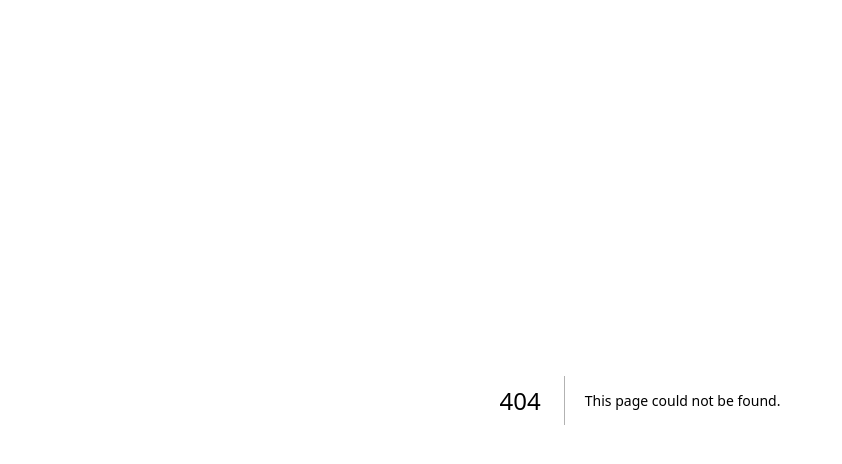
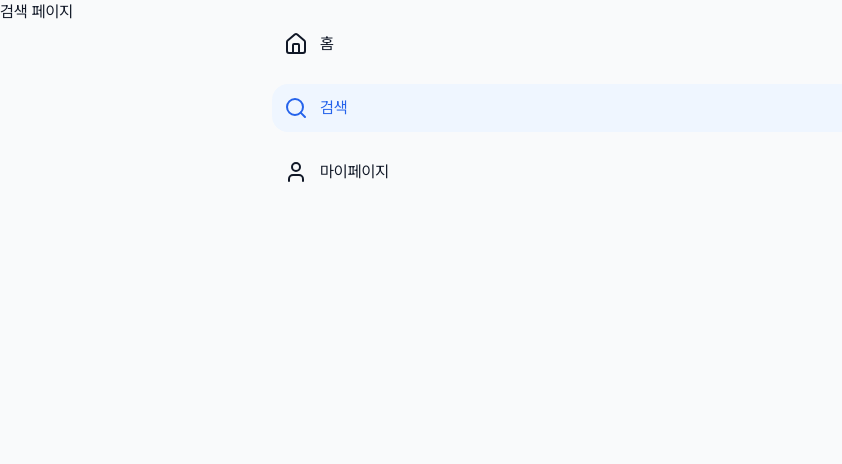
Before and after one commit to ruiwaa/hanzi-bank, a Next.js app: page /search in a window 1280 px wide. Before the commit this address had no page. Shown: the top 464 px of the page, without its empty margins (0-842 px from the left). Built offline with nearby package versions, Linux system fonts and the light colour scheme.

Commit message:
feat: 사이드바 퍼블 및 기능 구현 완료

```diff
--- a/src/app/globals.css
+++ b/src/app/globals.css
@@ -138,13 +138,19 @@ Light Theme 기본 테마 색상
 
   /* ----------- Responsive Navigation Desktop : Sidebar  ------------- */
   .desktop-layout {
-    @apply lg:grid lg:grid-cols-[16rem_1fr];
+    @apply grid md:grid-cols-[5rem_1fr] lg:grid-cols-[16rem_1fr];
   }
   .desktop-sidebar {
-    @apply hidden w-64 flex-col lg:flex;
+    @apply w-64 flex-col lg:flex;
+  }
+  .tablet-sidebar {
+    @apply hidden md:flex lg:hidden flex-col;
+  }
+  .sidebar {
+    @apply hidden md:flex flex-col;
   }
   .mobile-bottom-nav {
-    @apply fixed right-0 bottom-0 left-0 lg:hidden;
+    @apply fixed right-0 bottom-0 left-0 md:hidden;
   }
 
   /* --- Chinese Typography 중국어 전용 폰트 -- */
--- a/src/app/layout.tsx
+++ b/src/app/layout.tsx
@@ -31,7 +31,7 @@ export default function RootLayout({
       )}
       suppressHydrationWarning
     >
-      <body className="min-h-full flex flex-col">
+      <body className="min-h-full flex flex-col bg-background">
         <Toaster />
         <ThemeProvider>{children}</ThemeProvider>
       </body>
--- /dev/null
+++ b/src/app/mypage/page.tsx
@@ -0,0 +1,12 @@
+import Sidebar from "@/components/ui/Sidebar";
+import SidebarMobile from "@/components/ui/SidebarMobile";
+
+export default function Mypage() {
+  return (
+    <div className="max-w-full min-h-screen desktop-layout">
+      <h1>마이페이지</h1>
+      <Sidebar />
+      <SidebarMobile />
+    </div>
+  );
+}
--- a/src/app/page.tsx
+++ b/src/app/page.tsx
@@ -1,65 +1,38 @@
+import Sidebar from "@/components/ui/Sidebar";
+import SidebarMobile from "@/components/ui/SidebarMobile";
 import Image from "next/image";
+import Link from "next/link";
 
 export default function Home() {
   return (
-    <div className="flex flex-col flex-1 items-center justify-center bg-zinc-50 font-sans dark:bg-black">
-      <main className="flex flex-1 w-full max-w-3xl flex-col items-center justify-between py-32 px-16 bg-white dark:bg-black sm:items-start">
-        <Image
-          className="dark:invert"
-          src="/next.svg"
-          alt="Next.js logo"
-          width={100}
-          height={20}
-          priority
-        />
-        <div className="flex flex-col items-center gap-6 text-center sm:items-start sm:text-left">
-          <h1 className="max-w-xs text-3xl font-semibold leading-10 tracking-tight text-black dark:text-zinc-50">
-            To get started, edit the page.tsx file.
-          </h1>
-          <p className="max-w-md text-lg leading-8 text-zinc-600 dark:text-zinc-400">
-            Looking for a starting point or more instructions? Head over to{" "}
-            <a
-              href="https://vercel.com/templates?framework=next.js&utm_source=create-next-app&utm_medium=appdir-template-tw&utm_campaign=create-next-app"
-              className="font-medium text-zinc-950 dark:text-zinc-50"
-            >
-              Templates
-            </a>{" "}
-            or the{" "}
-            <a
-              href="https://nextjs.org/learn?utm_source=create-next-app&utm_medium=appdir-template-tw&utm_campaign=create-next-app"
-              className="font-medium text-zinc-950 dark:text-zinc-50"
-            >
-              Learning
-            </a>{" "}
-            center.
-          </p>
-        </div>
-        <div className="flex flex-col gap-4 text-base font-medium sm:flex-row">
-          <a
-            className="flex h-12 w-full items-center justify-center gap-2 rounded-full bg-foreground px-5 text-background transition-colors hover:bg-[#383838] dark:hover:bg-[#ccc] md:w-39.5"
-            href="https://vercel.com/new?utm_source=create-next-app&utm_medium=appdir-template-tw&utm_campaign=create-next-app"
-            target="_blank"
-            rel="noopener noreferrer"
-          >
+    <div className="max-w-full min-h-screen desktop-layout">
+      <h1 className="sr-only">중단어 창고 메인페이지</h1>
+      <aside className="sidebar border-r border-border bg-white min-h-screen">
+        <Link href={"/"}>
+          <Image
+            src="/logo2.png"
+            alt={"중단어 창고 로고"}
+            width={200}
+            height={200}
+            className="hidden lg:block px-4"
+          />
+        </Link>
+        <Sidebar />
+      </aside>
+      <div>
+        <header className="h-16 border-b border-border bg-white">
+          <Link href={"/"}>
             <Image
-              className="dark:invert"
-              src="/vercel.svg"
-              alt="Vercel logomark"
-              width={16}
-              height={16}
+              src="/logo2.png"
+              alt={"중단어 창고 로고"}
+              width={150}
+              height={100}
             />
-            Deploy Now
-          </a>
-          <a
-            className="flex h-12 w-full items-center justify-center rounded-full border border-solid border-black/8 px-5 transition-colors hover:border-transparent hover:bg-black/4 dark:border-white/[.145] dark:hover:bg-[#1a1a1a] md:w-39.5"
-            href="https://nextjs.org/docs?utm_source=create-next-app&utm_medium=appdir-template-tw&utm_campaign=create-next-app"
-            target="_blank"
-            rel="noopener noreferrer"
-          >
-            Documentation
-          </a>
-        </div>
-      </main>
+          </Link>
+        </header>
+        <main className="  dark:bg-black bg-purple-300">메인 페이지 영역</main>
+        <SidebarMobile />
+      </div>
     </div>
   );
 }
--- /dev/null
+++ b/src/app/search/page.tsx
@@ -0,0 +1,12 @@
+import Sidebar from "@/components/ui/Sidebar";
+import SidebarMobile from "@/components/ui/SidebarMobile";
+
+export default function Search() {
+  return (
+    <div className="max-w-full min-h-screen desktop-layout">
+      <h1>검색 페이지</h1>
+      <Sidebar />
+      <SidebarMobile />
+    </div>
+  );
+}
--- /dev/null
+++ b/src/components/ui/Sidebar.tsx
@@ -0,0 +1,38 @@
+"use client";
+import { SIDEBAR_MENUS } from "@/constants/navigation";
+import Link from "next/link";
+import { usePathname } from "next/navigation";
+
+export default function Sidebar() {
+  const pathName = usePathname();
+  return (
+    <>
+      <nav className="sidebar py-5 ">
+        <ol className="flex flex-col gap-4 px-4 ">
+          {SIDEBAR_MENUS.map((menu) => {
+            const Icon = menu.icon;
+            const isActive = menu.href === pathName;
+            return (
+              <li
+                key={menu.href}
+                className={`p-3 ${
+                  isActive
+                    ? "rounded-2xl bg-[#EFF6FF] text-primary"
+                    : "hover:rounded-2xl hover:bg-[#EFF6FF] hover:text-primary"
+                }`}
+              >
+                <Link
+                  href={menu.href}
+                  className="flex flex-row lg:gap-3 justify-start "
+                >
+                  <Icon aria-label={menu.ariaLabel} />
+                  <span className="hidden lg:block">{menu.label}</span>
+                </Link>
+              </li>
+            );
+          })}
+        </ol>
+      </nav>
+    </>
+  );
+}
--- /dev/null
+++ b/src/components/ui/SidebarMobile.tsx
@@ -0,0 +1,36 @@
+"use client";
+import { SIDEBAR_MENUS } from "@/constants/navigation";
+import Link from "next/link";
+import { usePathname } from "next/navigation";
+
+export default function SidebarMobile() {
+  const pathName = usePathname();
+
+  return (
+    <>
+      <nav className="mobile-bottom-nav bg-white py-3 border-t border-border ">
+        <ol className="flex flex-row items-center justify-around ">
+          {SIDEBAR_MENUS.map((menu) => {
+            const Icon = menu.icon;
+            const isActive = menu.href === pathName;
+            return (
+              <li
+                key={menu.href}
+                className={
+                  isActive ? "text-primary" : "text-sidebar-foreground"
+                }
+              >
+                <Link href={menu.href}>
+                  <Icon
+                    aria-label={menu.ariaLabel}
+                    className="hover:text-primary"
+                  />
+                </Link>
+              </li>
+            );
+          })}
+        </ol>
+      </nav>
+    </>
+  );
+}
--- /dev/null
+++ b/src/constants/navigation.ts
@@ -0,0 +1,22 @@
+import { Home, Search, User } from "lucide-react";
+
+export const SIDEBAR_MENUS = [
+  {
+    href: "/",
+    label: "홈",
+    icon: Home,
+    ariaLabel: "메인으로 이동",
+  },
+  {
+    href: "/search",
+    label: "검색",
+    icon: Search,
+    ariaLabel: "검색창으로 이동",
+  },
+  {
+    href: "/mypage",
+    label: "마이페이지",
+    icon: User,
+    ariaLabel: "마이페이지로 이동",
+  },
+];
```
